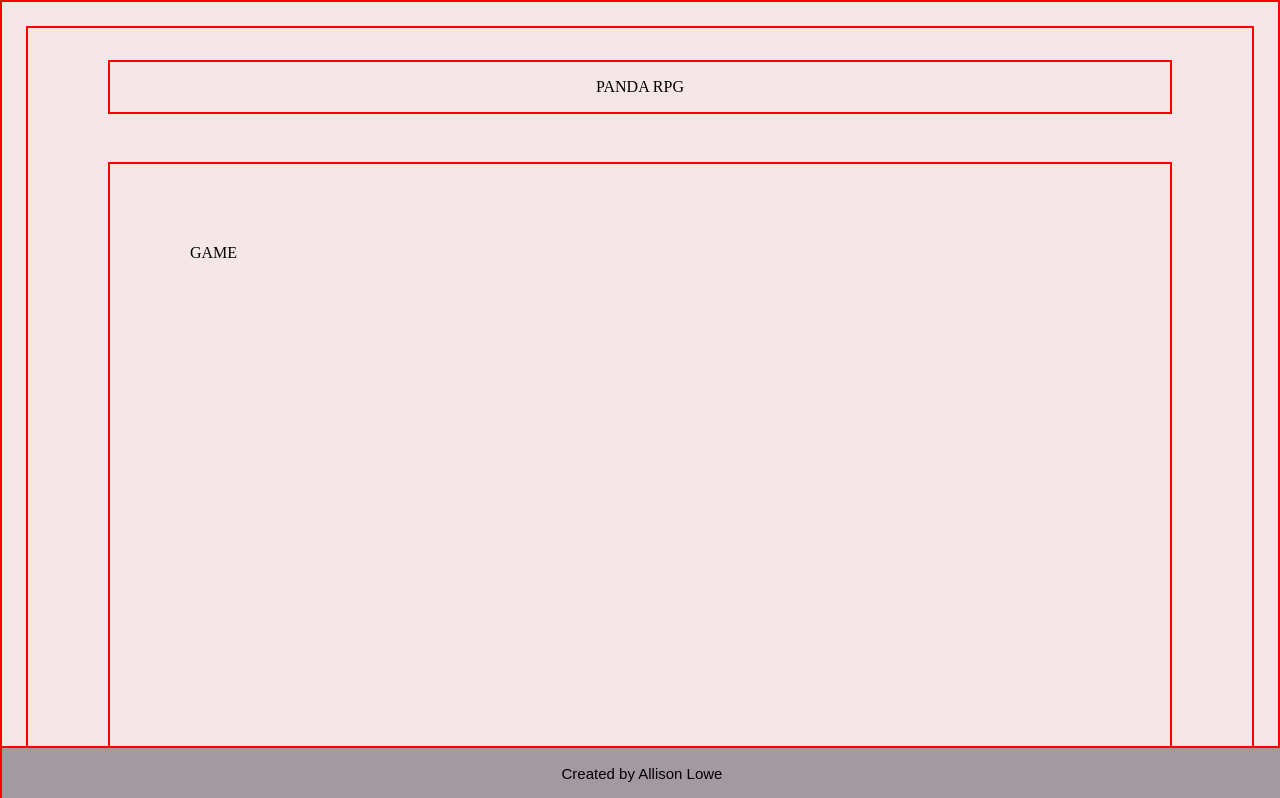
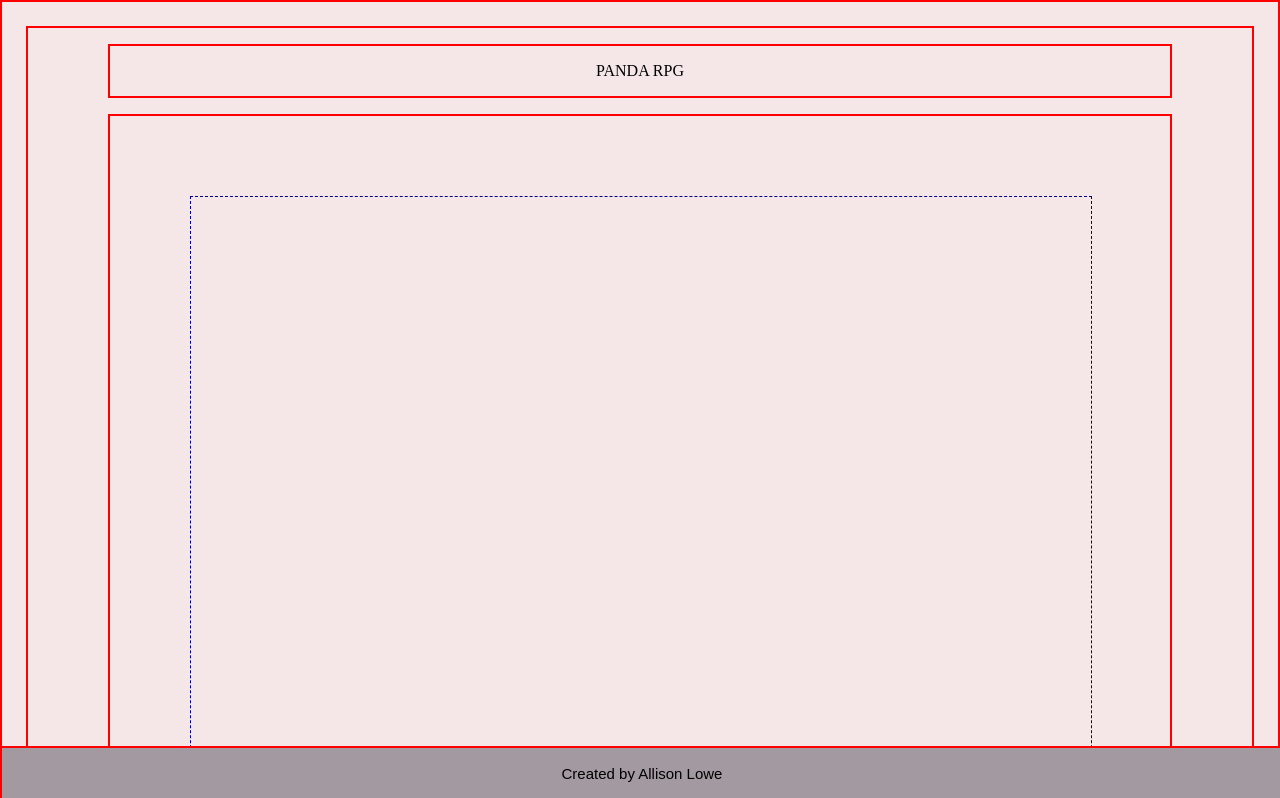
Before and after one commit to alliisonlowe/BrowserGame, a plain HTML site: page index.html in a window 1280 px wide. Shown: the top 798 px of the page. Drawn offline with Linux system fonts and the light colour scheme.

Commit message:
adding canvas element to hold game section

```diff
--- a/index.html
+++ b/index.html
@@ -11,9 +11,12 @@
     <header>
         PANDA RPG
     </header>
-    <div>
+    <div id="canvas-container">
+        <canvas>
         GAME
+    </canvas>
     </div>
+
 </body>
 <footer>
     Created by Allison Lowe
--- a/style.css
+++ b/style.css
@@ -22,10 +22,10 @@ header {
 }
 
 body {
-    padding: 2em;
+    padding: 1em;
 }
 
-div {
+#canvas-container {
     padding: 5em;
     min-width: 900px;
     width: 900px;
@@ -34,9 +34,16 @@ div {
     max-width: 75%;
     max-height: auto;
     margin: auto;
-    margin-top: 3em;
-    margin-bottom: 3em;
-    align-items: center;
+    margin-top: 1em;
+    margin-bottom: 1em;
+    justify-items: center;
+}
+
+canvas {
+    width: 900px;
+    height: 700px;
+    border: 1px dashed darkblue;
+    display: inline;
 }
 
 footer {
```
